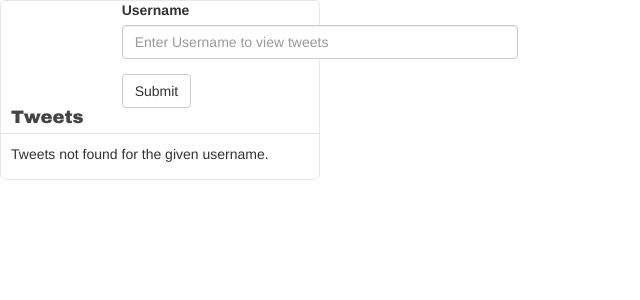
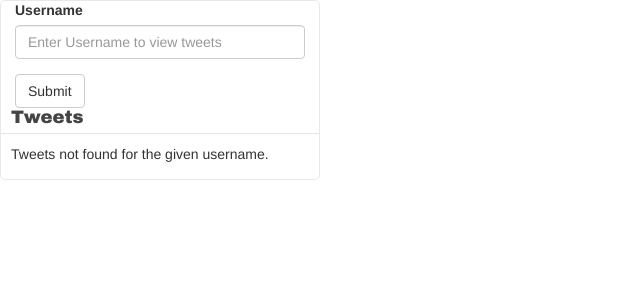
Before and after one commit to anoopsrma/twitter_widget, a PHP site: page / in a window 1280 px wide. Shown: the top 300 px of the page, without its empty margins (0-640 px from the left). Run offline with PHP 8.4, Linux system fonts and the light colour scheme; data that the repository does not hold is empty.

Commit message:
Changed column

```diff
--- a/index.php
+++ b/index.php
@@ -8,7 +8,7 @@
 </head>
 
 <body>
-    <div class="col-lg-4 col-md-offset-1">
+    <div class="col-lg-3">
       <form action="" method="post">
         <div class="form-group">
           <label for="exampleInputEmail1">Username</label>
```
